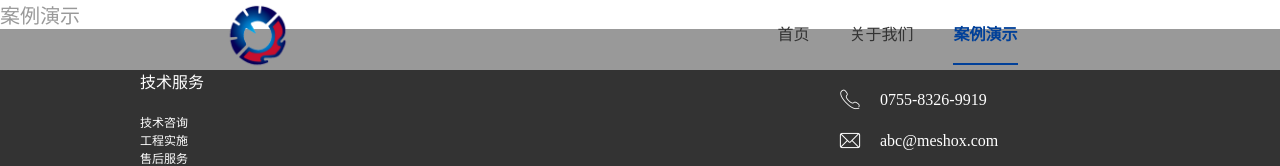
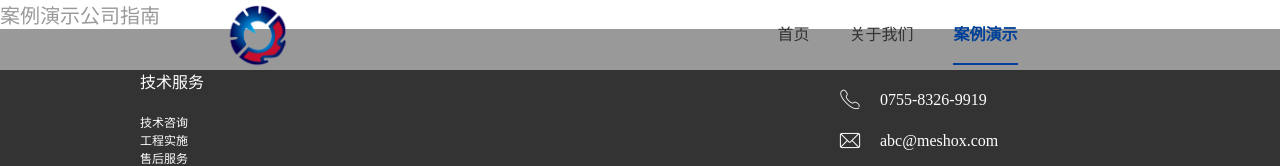
Before and after one commit to zhangaixia602/vuecompany, a Vue app: page /case in a window 1280 px wide. Shown: the top 166 px of the page. Built offline with nearby package versions, Linux system fonts and the light colour scheme.

Commit message:
更新代码

```diff
--- a/src/components/CasePage.vue
+++ b/src/components/CasePage.vue
@@ -1,5 +1,5 @@
 <template>
-  <div>案例演示</div>
+  <div>案例演示公司指南</div>
 </template>
 <script>
 export default {
```
Also changed, not shown: src/main.js (+3 -13 lines).
